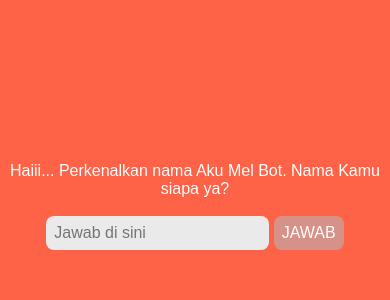
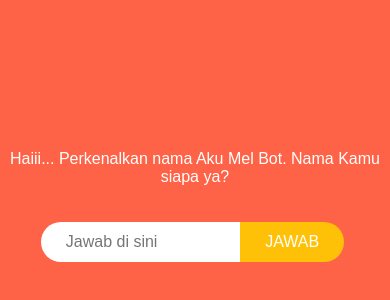
Before and after one commit to Ramadani-coding/MelBot, a plain HTML site: page index.html in a window 390 px wide. Shown: the part 220-520 px from the top of the page. Drawn offline with Linux system fonts and the light colour scheme.

Commit message:
styling input

```diff
--- a/bot.js
+++ b/bot.js
@@ -7,8 +7,8 @@ const botSay = (data) => {
   return [
     "Haiii... Perkenalkan nama Aku Mel Bot. Nama Kamu siapa ya?",
     "Halloo " + data?.nama + " salam kenal yaaa, umur Kamu berapa?",
-    "OOOOOO " + data?.umur + " hobi kamu apa yaa?",
-    "WewWew kok bisa sama si, hobi aku juga " + data?.hobi + " btw kmu punya pacar ga??",
+    "OOOOOO " + data?.umur + ", hobi kamu apa yaa?",
+    "WewWew kok bisa sama si, hobi aku juga " + data?.hobi + ", btw kmu punya pacar ga??",
     "Owhhhhhh " + data?.pacar + ", yaudah deg kalo gitu. Makasih yaaaa...",
   ];
 };
--- a/index.html
+++ b/index.html
@@ -4,87 +4,14 @@
     <meta charset="UTF-8" />
     <meta http-equiv="X-UA-Compatible" content="IE=edge" />
     <meta name="viewport" content="width=device-width, initial-scale=1.0" />
+    <link rel="stylesheet" href="style.css" />
     <title>MelBot</title>
-    <style>
-      *,
-      html,
-      body {
-        margin: 0;
-        padding: 0;
-        box-sizing: border-box;
-        background-color: tomato;
-        font-family: Arial, Helvetica, sans-serif;
-      }
-
-      .container {
-        display: flex;
-        justify-content: center;
-        align-items: center;
-        min-height: 100vh;
-      }
-
-      .warpper {
-        display: flex;
-        align-items: center;
-        flex-direction: column;
-      }
-
-      .row {
-        display: flex;
-        flex-direction: column;
-      }
-
-      button {
-        border: none;
-        background-color: rgb(214, 145, 137);
-        color: white;
-        font-size: 24px;
-        padding: 16px;
-        border-radius: 8px;
-        cursor: pointer;
-        height: 100%;
-      }
-
-      input {
-        border: 0;
-        background-color: #eaeaea;
-        color: #222222;
-        padding: 16px;
-        font-size: 24px;
-        margin-top: 10px;
-        border-radius: 8px;
-      }
-
-      #pertanyaan {
-        font-size: 24px;
-        font-weight: 500;
-        color: white;
-      }
-
-      @media (max-width: 414px) {
-        #pertanyaan {
-          font-size: 16px;
-          margin: 8px;
-          text-align: center;
-        }
-
-        input {
-          padding: 8px;
-          font-size: 16px;
-          align-items: center;
-        }
-
-        button {
-          padding: 8px;
-          font-size: 16px;
-        }
-      }
-    </style>
   </head>
   <body>
     <div class="container">
       <div class="warpper">
         <p id="pertanyaan"></p>
+        <br />
         <div id="row">
           <input type="text" id="jawaban" placeholder="Jawab di sini" />
           <button onclick="botStart()">JAWAB</button>
--- /dev/null
+++ b/style.css
@@ -0,0 +1,102 @@
+*,
+html,
+body {
+  margin: 0;
+  padding: 0;
+  box-sizing: border-box;
+  background-color: tomato;
+  font-family: Arial, Helvetica, sans-serif;
+}
+
+.container {
+  display: flex;
+  justify-content: center;
+  align-items: center;
+  min-height: 100vh;
+}
+
+.warpper {
+  display: flex;
+  align-items: center;
+  flex-direction: column;
+}
+
+.row {
+  display: flex;
+  flex-direction: column;
+}
+
+button {
+  position: relative;
+  left: -5px;
+  border-radius: 0 25px 25px 0;
+  padding: 0 25px;
+  font-size: 24px;
+  height: 50px;
+  border: none;
+  outline: none;
+  cursor: pointer;
+  background-color: #ffc107;
+  color: #fff;
+  transition: ease-in-out 0.3s;
+}
+
+button:hover {
+  background: #ff5722;
+}
+
+input {
+  position: relative;
+  display: inline-block;
+  box-sizing: border-box;
+  transition: 0.5s;
+  border: 0;
+  background-color: #eaeaea;
+  color: #222222;
+  padding: 16px;
+  font-size: 24px;
+  margin-top: 10px;
+  border-radius: 8px;
+}
+
+input[type="text"] {
+  background: #fff;
+  width: 340px;
+  height: 50px;
+  border: none;
+  outline: none;
+  padding: 0 25px;
+  border-radius: 25px 0 0 25px;
+}
+
+#pertanyaan {
+  font-size: 24px;
+  font-weight: 500;
+  color: white;
+}
+
+@media (max-width: 414px) {
+  #pertanyaan {
+    font-size: 16px;
+    margin: 8px;
+    text-align: center;
+  }
+
+  input {
+    padding: 0 25px;
+    font-size: 16px;
+    align-items: center;
+  }
+
+  input[type="text"] {
+    width: 200px;
+    height: 40px;
+    font-size: 16px;
+  }
+
+  button {
+    padding: 0 25px;
+    font-size: 16px;
+    height: 40px;
+  }
+}
```
Also changed, not shown: 1 other file.
